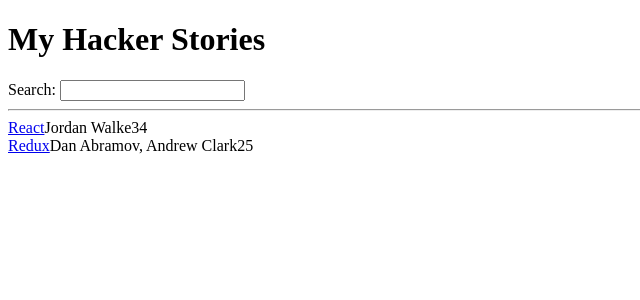
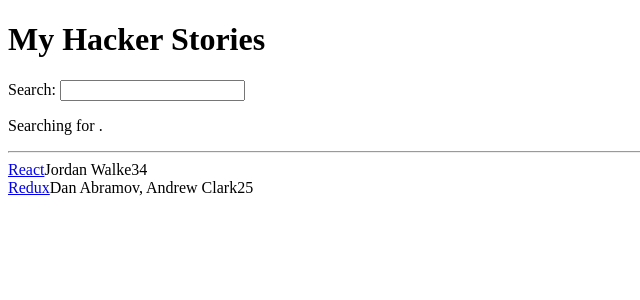
Before and after one commit to kjones7/hacker-stories, a React (Create React App) app: page / in a window 1280 px wide. Shown: the top 300 px of the page, without its empty margins (0-640 px from the left). Built offline with nearby package versions, Linux system fonts and the light colour scheme.

Commit message:
Fundamentals of React - React State

```diff
--- a/src/App.js
+++ b/src/App.js
@@ -19,8 +19,11 @@
             objectID: 1,
         },
     ];
+
+    const [searchTerm, setSearchTerm] = React.useState('');
+
     const handleChange = event => {
-        console.log(event);
+        setSearchTerm(event.target.value);
     };
 
     return (
@@ -28,6 +31,11 @@
             <h1>My Hacker Stories</h1>
             <label htmlFor="search">Search: </label>
             <input id="search" type="text" onChange={handleChange} />
+
+            <p>
+                Searching for <strong>{searchTerm}</strong>.
+            </p>
+
             <hr />
 
             <List list={stories} />
```
